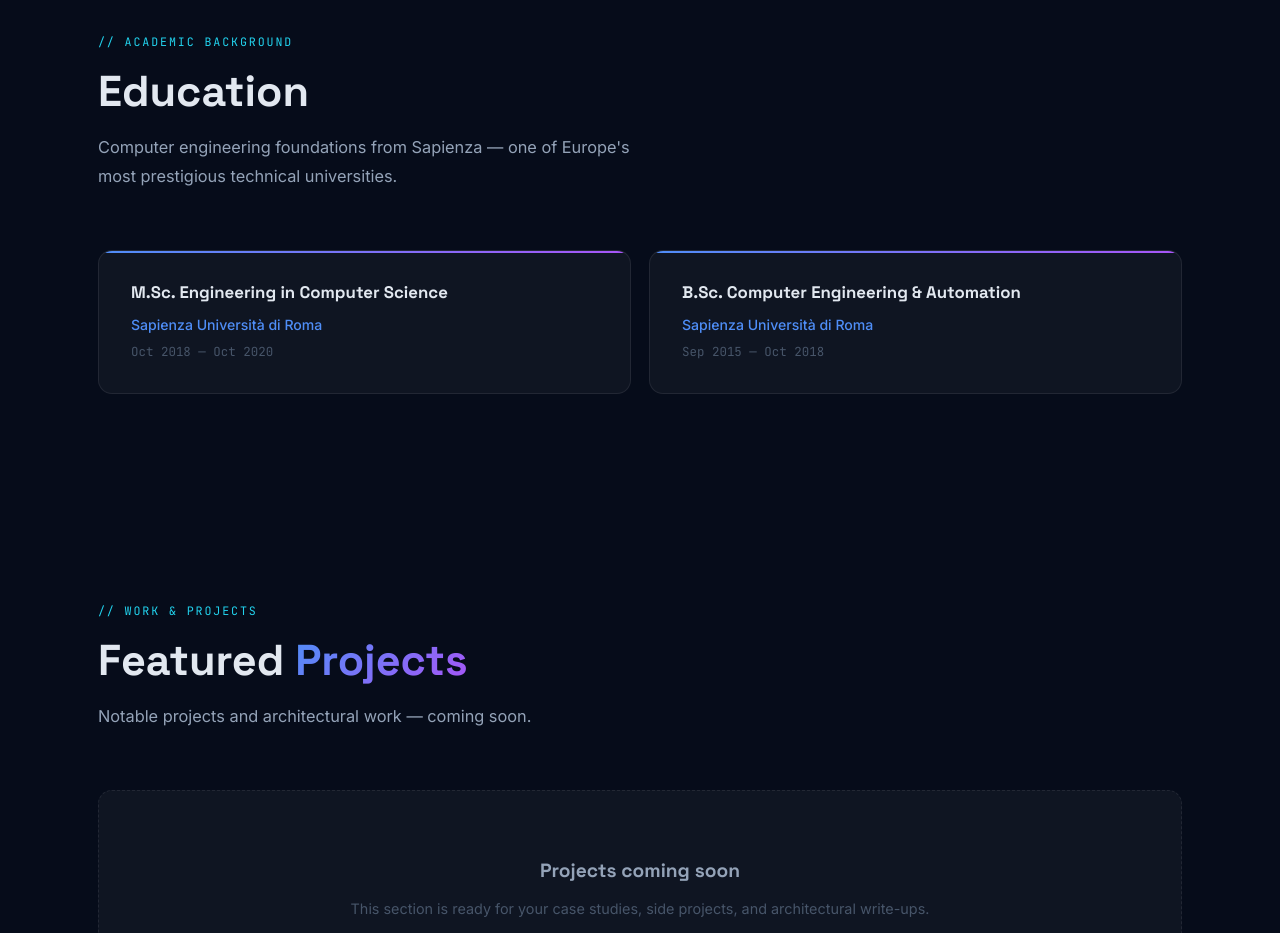
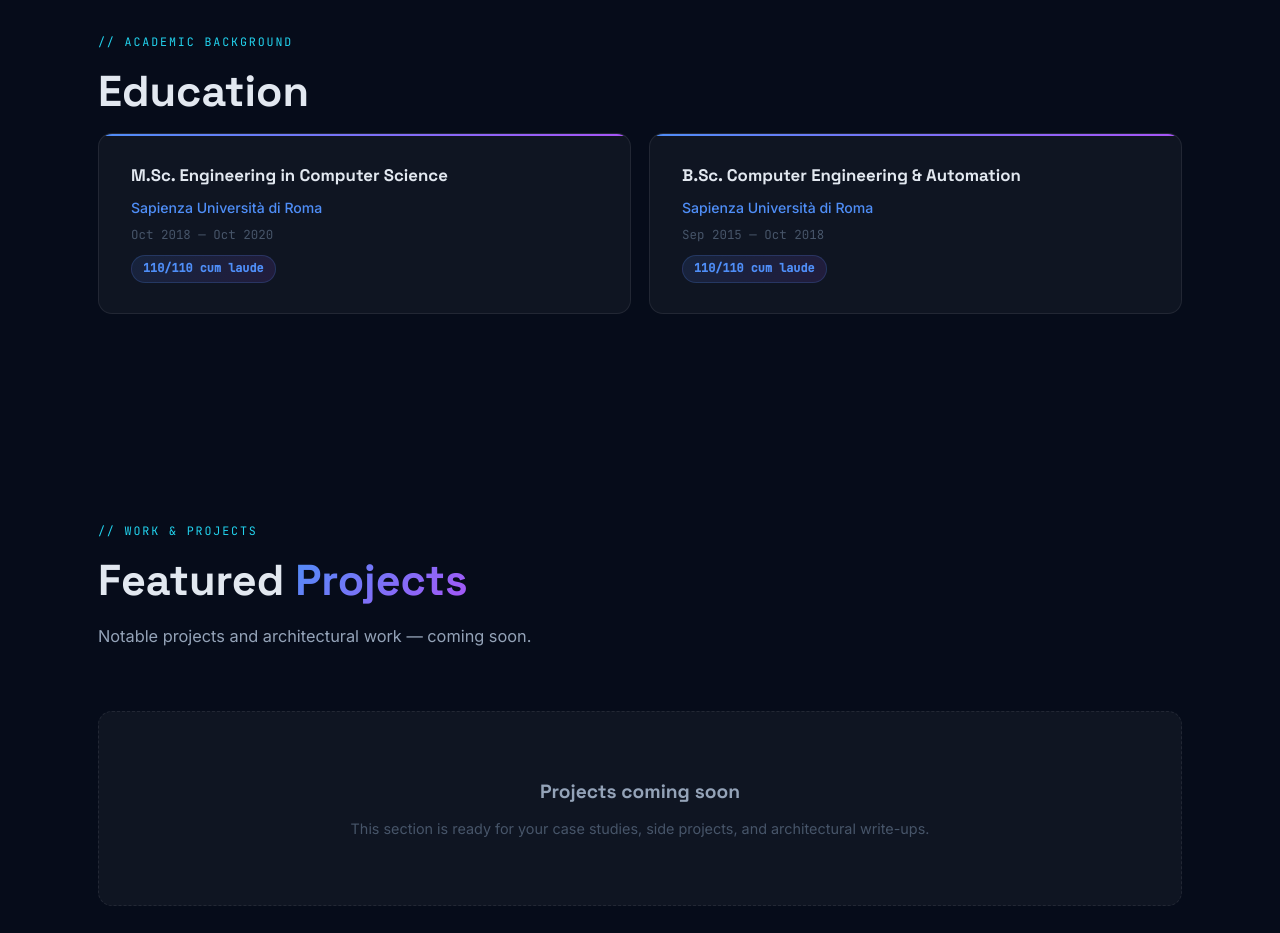
Before and after one commit to michaelcapponi/mc-portfolio, a plain HTML site: page index.html in a window 1280 px wide. Shown: the part 5100-6033 px from the top of the page. Drawn offline with Linux system fonts and the light colour scheme.

```diff
--- a/index.html
+++ b/index.html
@@ -393,6 +393,7 @@
 .edu-deg { font-family:var(--fh); font-size:1.05rem; font-weight:700; margin-bottom:8px; line-height:1.4; }
 .edu-school { font-size:.88rem; color:var(--blue); font-weight:500; margin-bottom:6px; }
 .edu-period { font-family:var(--fm); font-size:.78rem; color:var(--text-3); }
+.edu-grade { display:inline-flex; align-items:center; gap:5px; margin-top:10px; padding:3px 11px; border-radius:50px; font-family:var(--fm); font-size:.74rem; font-weight:600; background:linear-gradient(135deg,rgba(79,142,247,.12),rgba(168,85,247,.12)); color:var(--blue); border:1px solid rgba(79,142,247,.2); }
 
 /* ================================================
    PROJECTS
@@ -677,10 +678,9 @@
   <div class="container">
     <span class="section-label" data-i18n="edu.label">// academic background</span>
     <h2 class="section-title" data-i18n="edu.title">Education</h2>
-    <p class="section-desc" data-i18n="edu.desc">Computer engineering foundations from Sapienza — one of Europe's most prestigious technical universities.</p>
     <div class="edu-grid">
-      <div class="edu-card"><div class="edu-deg" data-i18n="edu.deg1">M.Sc. Engineering in Computer Science</div><div class="edu-school" data-i18n="edu.school">Sapienza Università di Roma</div><div class="edu-period" data-i18n="edu.period1">Oct 2018 — Oct 2020</div></div>
-      <div class="edu-card"><div class="edu-deg" data-i18n="edu.deg2">B.Sc. Computer Engineering &amp; Automation</div><div class="edu-school" data-i18n="edu.school">Sapienza Università di Roma</div><div class="edu-period" data-i18n="edu.period2">Sep 2015 — Oct 2018</div></div>
+      <div class="edu-card"><div class="edu-deg" data-i18n="edu.deg1">M.Sc. Engineering in Computer Science</div><div class="edu-school" data-i18n="edu.school">Sapienza Università di Roma</div><div class="edu-period" data-i18n="edu.period1">Oct 2018 — Oct 2020</div><div class="edu-grade"><span data-i18n="edu.grade">110/110 cum laude</span></div></div>
+      <div class="edu-card"><div class="edu-deg" data-i18n="edu.deg2">B.Sc. Computer Engineering &amp; Automation</div><div class="edu-school" data-i18n="edu.school">Sapienza Università di Roma</div><div class="edu-period" data-i18n="edu.period2">Sep 2015 — Oct 2018</div><div class="edu-grade"><span data-i18n="edu.grade">110/110 cum laude</span></div></div>
     </div>
   </div>
 </section>
@@ -784,7 +784,7 @@
     'edu.desc':'Computer engineering foundations from Sapienza — one of Europe\'s most prestigious technical universities.',
     'edu.deg1':'M.Sc. Engineering in Computer Science','edu.school':'Sapienza Università di Roma',
     'edu.deg2':'B.Sc. Computer Engineering & Automation',
-    'edu.period1':'Oct 2018 — Oct 2020','edu.period2':'Sep 2015 — Oct 2018',
+    'edu.period1':'Oct 2018 — Oct 2020','edu.period2':'Sep 2015 — Oct 2018','edu.grade':'110/110 cum laude',
     'proj.label':'// work & projects',
     'proj.title':'Featured <span class="gradient-text">Projects</span>',
     'proj.desc':'Notable projects and architectural work — coming soon.',
@@ -844,7 +844,7 @@
     'edu.desc':'Basi di ingegneria informatica alla Sapienza — una delle università tecniche più prestigiose d\'Europa.',
     'edu.deg1':'Laurea Magistrale in Engineering in Computer Science','edu.school':'Sapienza Università di Roma',
     'edu.deg2':'Laurea Triennale in Ingegneria Informatica e Automatica',
-    'edu.period1':'Ott 2018 — Ott 2020','edu.period2':'Set 2015 — Ott 2018',
+    'edu.period1':'Ott 2018 — Ott 2020','edu.period2':'Set 2015 — Ott 2018','edu.grade':'110/110 e Lode',
     'proj.label':'// lavori & progetti',
     'proj.title':'Progetti <span class="gradient-text">in evidenza</span>',
     'proj.desc':'Progetti architetturali e casi di studio — in arrivo.',
```
